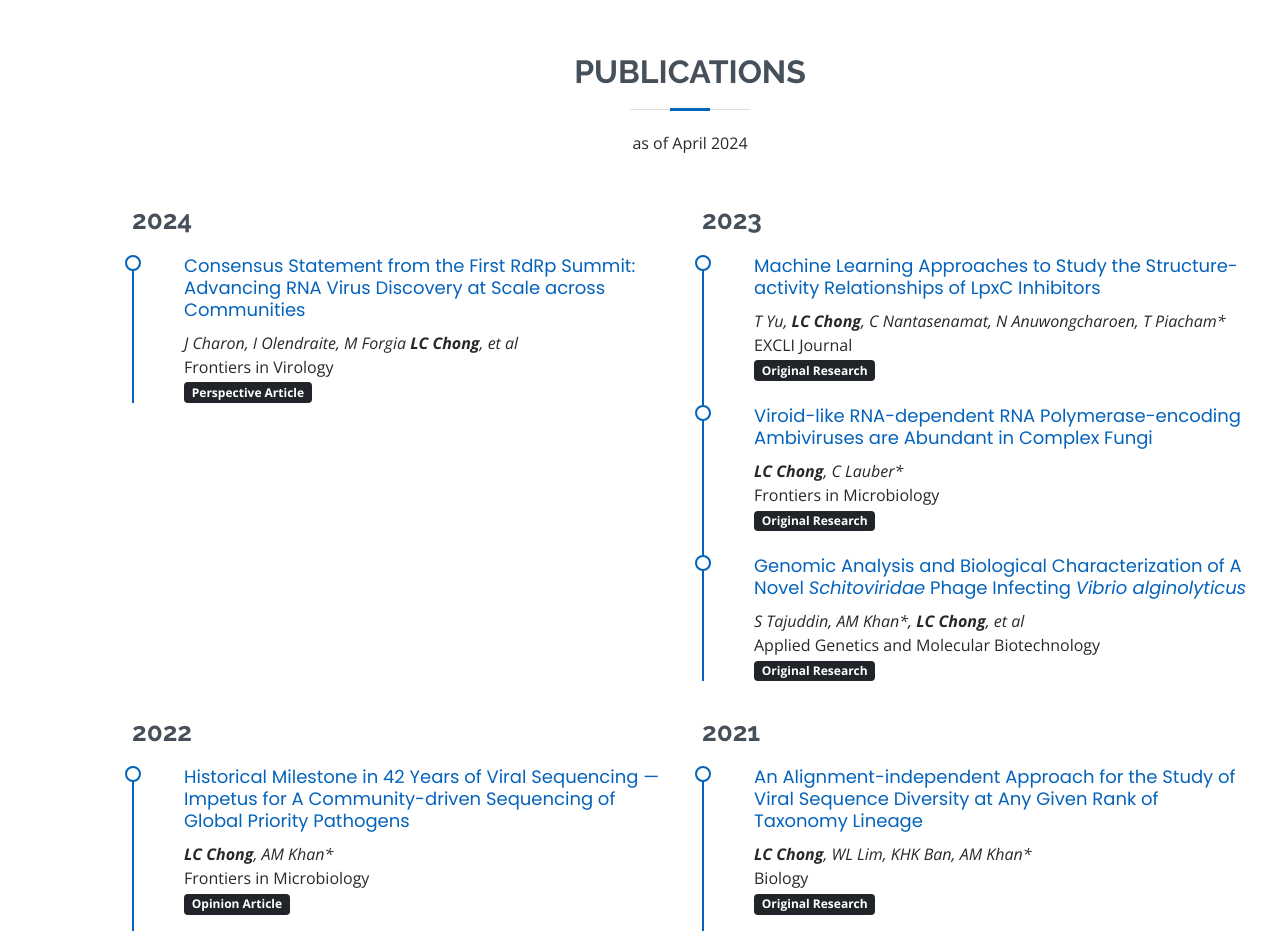
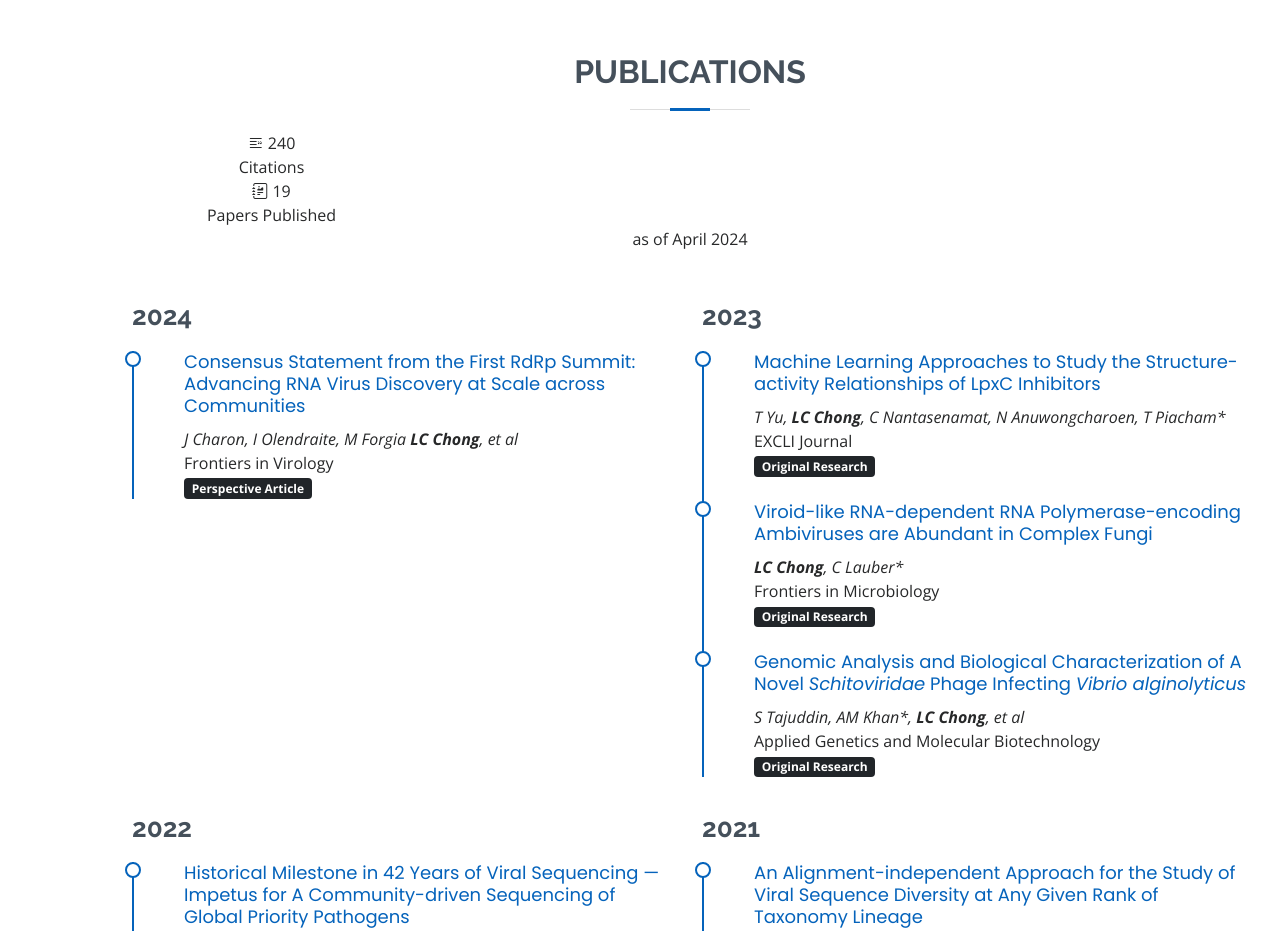
Before and after one commit to ChongLC/chonglc.github.io, a plain HTML site: page index.html in a window 1280 px wide. Shown: the part 6040-6971 px from the top of the page. Drawn offline with nearby package versions, Linux system fonts and the light colour scheme.

Commit message:
added count box

```diff
--- a/index.html
+++ b/index.html
@@ -575,6 +575,21 @@
 
       <div class="section-title">
         <h2>Publications</h2>
+        <div class="col-lg-3 col-md-6">
+          <div class="count-box">
+            <i class="bi bi-blockquote-right"></i>
+            <span data-purecounter-start="0" data-purecounter-end="240" data-purecounter-duration="4" class="purecounter"></span>
+            <p>Citations</p>
+          </div>
+        </div>
+
+        <div class="col-lg-3 col-md-6 mt-5 mt-md-0">
+          <div class="count-box">
+            <i class="bi bi-journal-richtext"></i>
+            <span data-purecounter-start="0" data-purecounter-end="19" data-purecounter-duration="4" class="purecounter"></span>
+            <p>Papers Published</p>
+          </div>
+        </div>
         <p>as of April 2024</p>
       </div>
 
```
